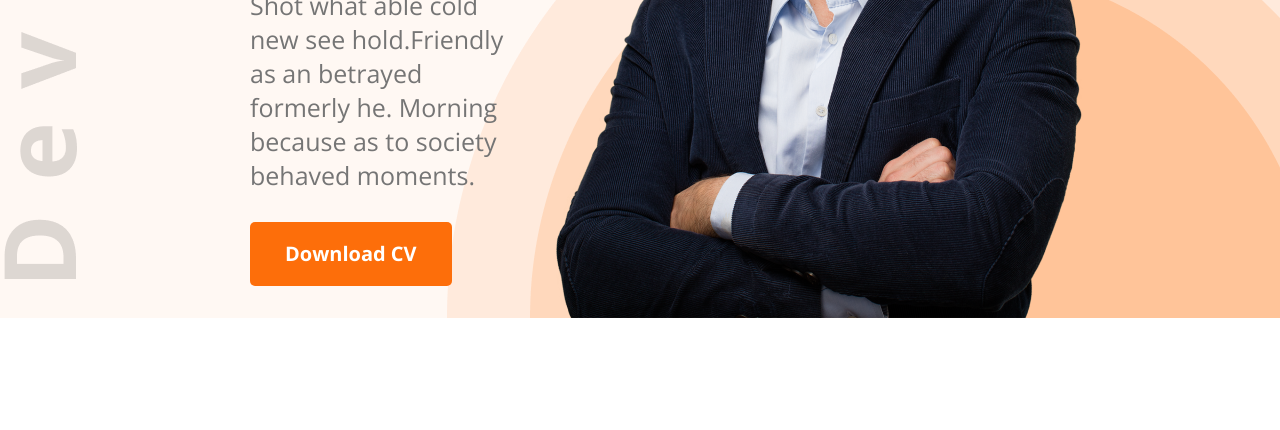
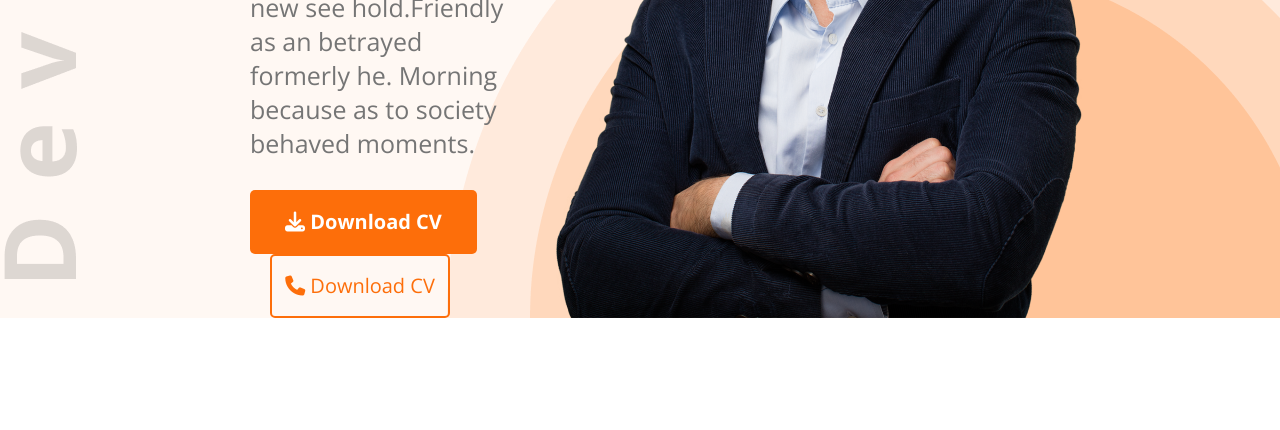
Before and after one commit to asadullah2451/developer-portfolio, a plain HTML site: page index.html in a window 1280 px wide. Shown: the part 522-952 px from the top of the page. Drawn offline with nearby package versions, Linux system fonts and the light colour scheme.

Commit message:
adde btn-2

```diff
--- a/index.html
+++ b/index.html
@@ -49,7 +49,12 @@
             Shot what able cold new see hold.Friendly as an betrayed formerly
             he. Morning because as to society behaved moments.
           </p>
-          <button class="btn-primary">Download CV</button>
+          <button class="btn-primary">
+            <i class="fa-solid fa-download"></i> Download CV
+          </button>
+          <button class="btn-primary-1">
+            <i class="fa-solid fa-phone"></i> Download CV
+          </button>
         </div>
         <img src="images/hardy.png" alt="" />
       </div>
@@ -198,7 +203,9 @@
           </div>
         </div>
         <div class="resome-btn">
-          <button class="btn-primary">Download CV</button>
+          <button class="btn-primary">
+            <i class="fa-solid fa-download"></i> Download CV
+          </button>
         </div>
       </section>
       <!-- Contact Section -->
--- a/styles/portfolio.css
+++ b/styles/portfolio.css
@@ -52,6 +52,17 @@ nav li {
 }
 
 /* banner style */
+.btn-primary-1 {
+  width: 180px;
+  height: 64px;
+  border: 2px solid #fd6e0a;
+  background: none;
+  border-radius: 5px;
+  font-size: 20px;
+  color: #fd6e0a;
+  margin-left: 20px;
+  padding: 0 10px;
+}
 .banner {
   display: flex;
   align-items: center;
@@ -200,9 +211,9 @@ main {
   line-height: 28px;
   margin-bottom: 30px;
 }
-.contact a{
-    text-decoration: none;
-    margin: 0 10px;
+.contact a {
+  text-decoration: none;
+  margin: 0 10px;
 }
 .contact {
   display: flex;
@@ -240,6 +251,6 @@ main {
   color: white;
   background: #fd6e0a;
 }
-footer{
-    background: #fff8f3;
+footer {
+  background: #fff8f3;
 }
```
